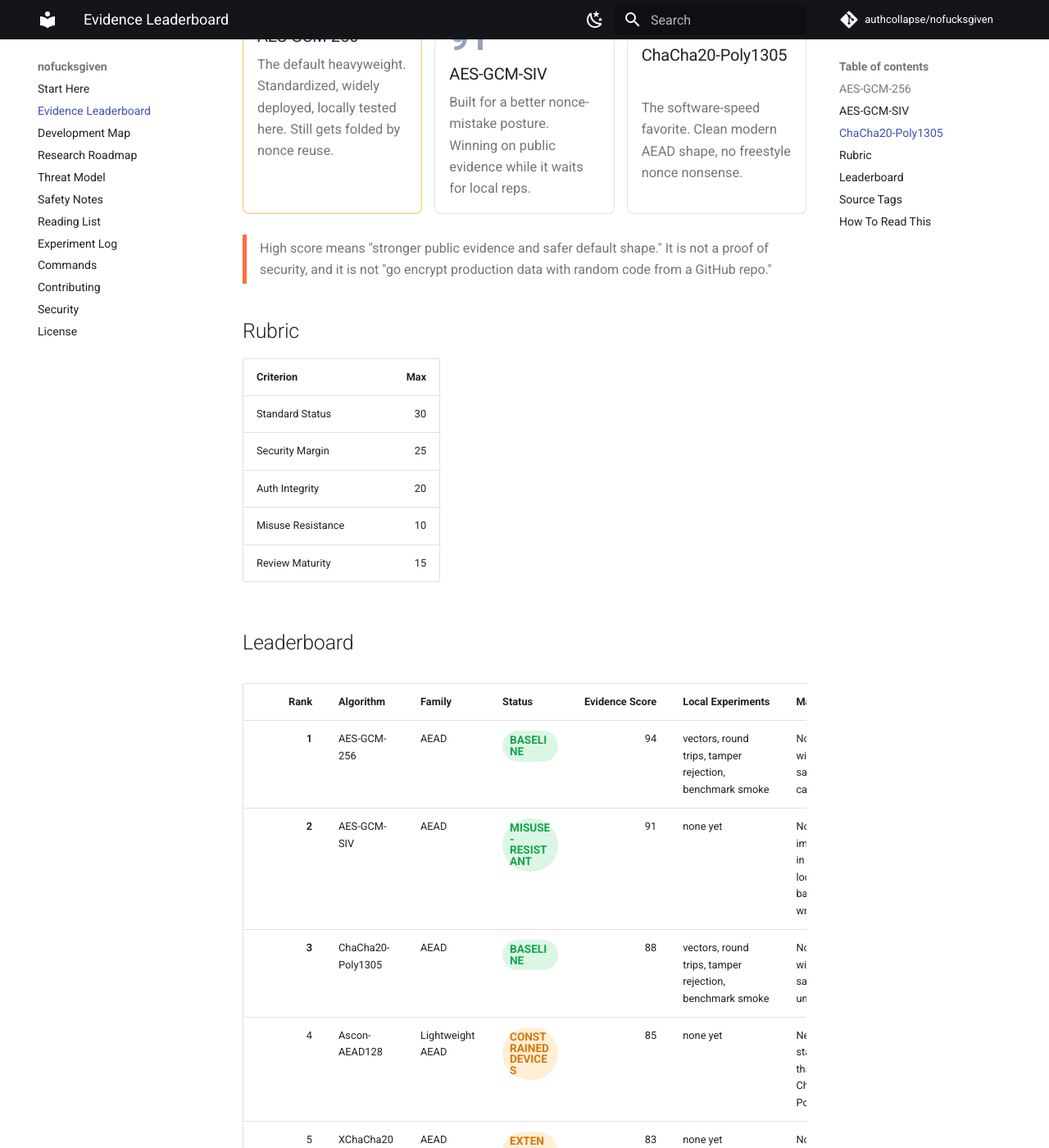
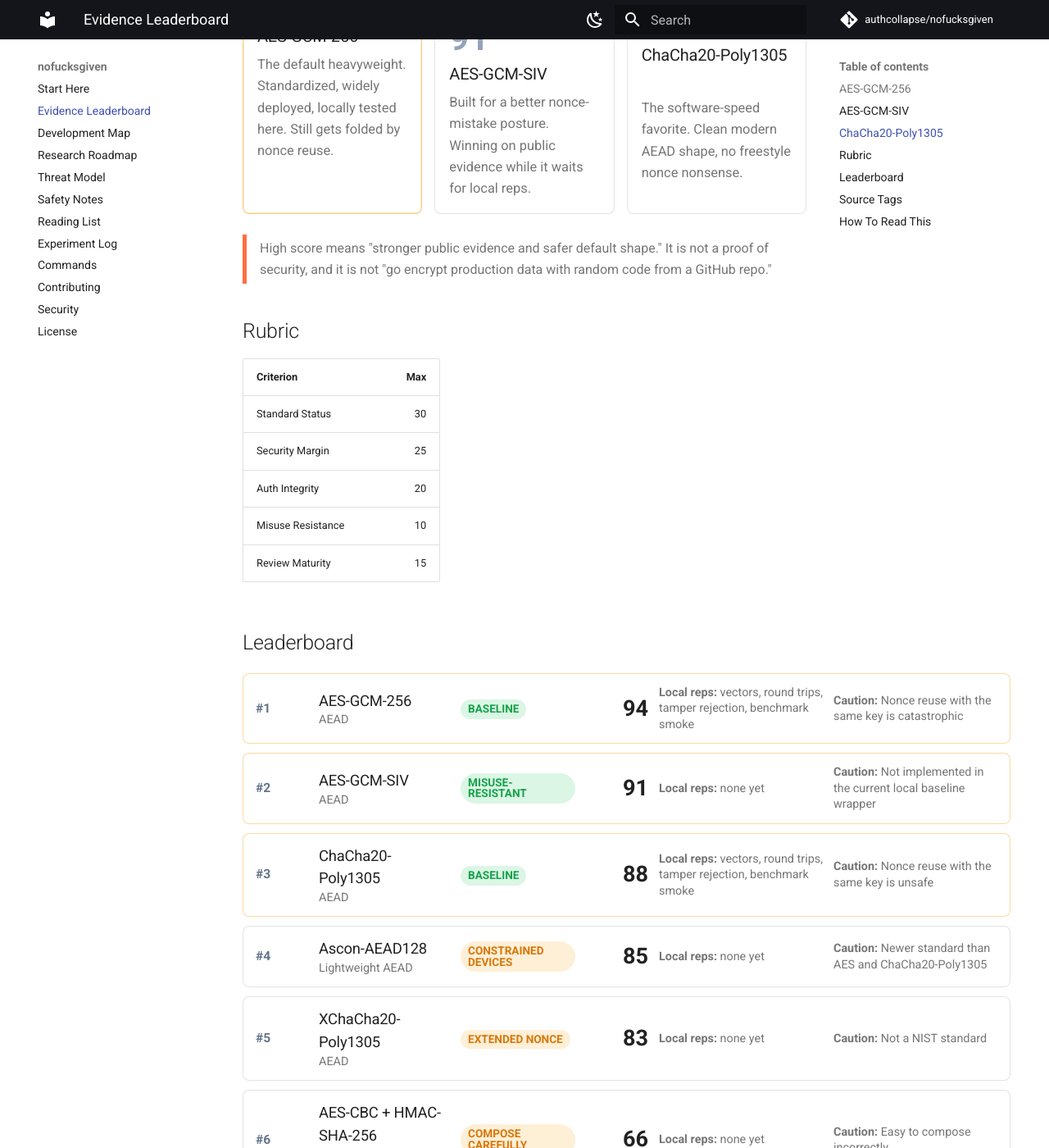
Before and after one commit to authcollapse/nofucksgiven, an MkDocs documentation site: the page built from docs/leaderboard.md, in a window 1280 px wide and 1400 px high, scrolled down 561 px. Shown: the whole window at 82% size. Built offline with MkDocs 1.6.1 and Material for MkDocs 9.7.7, drawn with Linux system fonts in a browser that asks for light colours; comment, search, counter and statistics services are not loaded; some of the changed text lies outside the part shown.

Commit message:
Add NFG to evidence leaderboard

```diff
--- a/docs/leaderboard.md
+++ b/docs/leaderboard.md
@@ -50,22 +50,162 @@ High score means "stronger public evidence and safer default shape." It is not a
 
 ## Leaderboard
 
-<div class="nfg-board" markdown>
+<div class="nfg-standings">
+<article class="nfg-competitor nfg-competitor--top">
+  <div class="nfg-competitor__rank">#1</div>
+  <div class="nfg-competitor__main">
+    <h3>AES-GCM-256</h3>
+    <p>AEAD</p>
+  </div>
+  <div><span class="nfg-status nfg-status--go">baseline</span></div>
+  <div class="nfg-competitor__score">94</div>
+  <div class="nfg-competitor__detail"><strong>Local reps:</strong> vectors, round trips, tamper rejection, benchmark smoke</div>
+  <div class="nfg-competitor__detail"><strong>Caution:</strong> Nonce reuse with the same key is catastrophic</div>
+</article>
 
-| Rank | Algorithm | Family | Status | Evidence Score | Local Experiments | Main Caution |
-| ---: | --- | --- | --- | ---: | --- | --- |
-| <span class="nfg-medal">1</span> | AES-GCM-256 | AEAD | <span class="nfg-status nfg-status--go">baseline</span> | 94 | vectors, round trips, tamper rejection, benchmark smoke | Nonce reuse with the same key is catastrophic |
-| <span class="nfg-medal">2</span> | AES-GCM-SIV | AEAD | <span class="nfg-status nfg-status--go">misuse-resistant</span> | 91 | none yet | Not implemented in the current local baseline wrapper |
-| <span class="nfg-medal">3</span> | ChaCha20-Poly1305 | AEAD | <span class="nfg-status nfg-status--go">baseline</span> | 88 | vectors, round trips, tamper rejection, benchmark smoke | Nonce reuse with the same key is unsafe |
-| 4 | Ascon-AEAD128 | Lightweight AEAD | <span class="nfg-status nfg-status--lab">constrained devices</span> | 85 | none yet | Newer standard than AES and ChaCha20-Poly1305 |
-| 5 | XChaCha20-Poly1305 | AEAD | <span class="nfg-status nfg-status--lab">extended nonce</span> | 83 | none yet | Not a NIST standard |
-| 6 | AES-CBC + HMAC-SHA-256 | Encrypt-then-MAC composition | <span class="nfg-status nfg-status--lab">compose carefully</span> | 66 | none yet | Easy to compose incorrectly |
-| 7 | AES-CTR + HMAC-SHA-256 | Encrypt-then-MAC composition | <span class="nfg-status nfg-status--lab">compose carefully</span> | 66 | none yet | Counter or nonce reuse is unsafe |
-| 8 | AES-CBC without authentication | Confidentiality-only mode | <span class="nfg-status nfg-status--avoid">avoid</span> | 40 | none yet | No built-in integrity |
-| 9 | AES-ECB | Confidentiality-only mode | <span class="nfg-status nfg-status--avoid">do not use</span> | 25 | none yet | Leaks repeated plaintext block patterns |
-| 10 | Triple DES / TDEA | Legacy block cipher | <span class="nfg-status nfg-status--avoid">withdrawn</span> | 15 | none yet | Withdrawn from NIST recommendation for TDEA |
-| 11 | DES | Legacy block cipher | <span class="nfg-status nfg-status--avoid">do not use</span> | 0 | none yet | 56-bit key is far below modern security requirements |
-| 12 | RC4 | Legacy stream cipher | <span class="nfg-status nfg-status--avoid">do not use</span> | 0 | none yet | Prohibited for TLS by RFC 7465 |
+<article class="nfg-competitor nfg-competitor--top">
+  <div class="nfg-competitor__rank">#2</div>
+  <div class="nfg-competitor__main">
+    <h3>AES-GCM-SIV</h3>
+    <p>AEAD</p>
+  </div>
+  <div><span class="nfg-status nfg-status--go">misuse-resistant</span></div>
+  <div class="nfg-competitor__score">91</div>
+  <div class="nfg-competitor__detail"><strong>Local reps:</strong> none yet</div>
+  <div class="nfg-competitor__detail"><strong>Caution:</strong> Not implemented in the current local baseline wrapper</div>
+</article>
+
+<article class="nfg-competitor nfg-competitor--top">
+  <div class="nfg-competitor__rank">#3</div>
+  <div class="nfg-competitor__main">
+    <h3>ChaCha20-Poly1305</h3>
+    <p>AEAD</p>
+  </div>
+  <div><span class="nfg-status nfg-status--go">baseline</span></div>
+  <div class="nfg-competitor__score">88</div>
+  <div class="nfg-competitor__detail"><strong>Local reps:</strong> vectors, round trips, tamper rejection, benchmark smoke</div>
+  <div class="nfg-competitor__detail"><strong>Caution:</strong> Nonce reuse with the same key is unsafe</div>
+</article>
+
+<article class="nfg-competitor">
+  <div class="nfg-competitor__rank">#4</div>
+  <div class="nfg-competitor__main">
+    <h3>Ascon-AEAD128</h3>
+    <p>Lightweight AEAD</p>
+  </div>
+  <div><span class="nfg-status nfg-status--lab">constrained devices</span></div>
+  <div class="nfg-competitor__score">85</div>
+  <div class="nfg-competitor__detail"><strong>Local reps:</strong> none yet</div>
+  <div class="nfg-competitor__detail"><strong>Caution:</strong> Newer standard than AES and ChaCha20-Poly1305</div>
+</article>
+
+<article class="nfg-competitor">
+  <div class="nfg-competitor__rank">#5</div>
+  <div class="nfg-competitor__main">
+    <h3>XChaCha20-Poly1305</h3>
+    <p>AEAD</p>
+  </div>
+  <div><span class="nfg-status nfg-status--lab">extended nonce</span></div>
+  <div class="nfg-competitor__score">83</div>
+  <div class="nfg-competitor__detail"><strong>Local reps:</strong> none yet</div>
+  <div class="nfg-competitor__detail"><strong>Caution:</strong> Not a NIST standard</div>
+</article>
+
+<article class="nfg-competitor">
+  <div class="nfg-competitor__rank">#6</div>
+  <div class="nfg-competitor__main">
+    <h3>AES-CBC + HMAC-SHA-256</h3>
+    <p>Encrypt-then-MAC composition</p>
+  </div>
+  <div><span class="nfg-status nfg-status--lab">compose carefully</span></div>
+  <div class="nfg-competitor__score">66</div>
+  <div class="nfg-competitor__detail"><strong>Local reps:</strong> none yet</div>
+  <div class="nfg-competitor__detail"><strong>Caution:</strong> Easy to compose incorrectly</div>
+</article>
+
+<article class="nfg-competitor">
+  <div class="nfg-competitor__rank">#7</div>
+  <div class="nfg-competitor__main">
+    <h3>AES-CTR + HMAC-SHA-256</h3>
+    <p>Encrypt-then-MAC composition</p>
+  </div>
+  <div><span class="nfg-status nfg-status--lab">compose carefully</span></div>
+  <div class="nfg-competitor__score">66</div>
+  <div class="nfg-competitor__detail"><strong>Local reps:</strong> none yet</div>
+  <div class="nfg-competitor__detail"><strong>Caution:</strong> Counter or nonce reuse is unsafe</div>
+</article>
+
+<article class="nfg-competitor">
+  <div class="nfg-competitor__rank">#8</div>
+  <div class="nfg-competitor__main">
+    <h3>AES-CBC without authentication</h3>
+    <p>Confidentiality-only mode</p>
+  </div>
+  <div><span class="nfg-status nfg-status--avoid">avoid</span></div>
+  <div class="nfg-competitor__score">40</div>
+  <div class="nfg-competitor__detail"><strong>Local reps:</strong> none yet</div>
+  <div class="nfg-competitor__detail"><strong>Caution:</strong> No built-in integrity</div>
+</article>
+
+<article class="nfg-competitor">
+  <div class="nfg-competitor__rank">#9</div>
+  <div class="nfg-competitor__main">
+    <h3>AES-ECB</h3>
+    <p>Confidentiality-only mode</p>
+  </div>
+  <div><span class="nfg-status nfg-status--avoid">do not use</span></div>
+  <div class="nfg-competitor__score">25</div>
+  <div class="nfg-competitor__detail"><strong>Local reps:</strong> none yet</div>
+  <div class="nfg-competitor__detail"><strong>Caution:</strong> Leaks repeated plaintext block patterns</div>
+</article>
+
+<article class="nfg-competitor">
+  <div class="nfg-competitor__rank">#10</div>
+  <div class="nfg-competitor__main">
+    <h3>Triple DES / TDEA</h3>
+    <p>Legacy block cipher</p>
+  </div>
+  <div><span class="nfg-status nfg-status--avoid">withdrawn</span></div>
+  <div class="nfg-competitor__score">15</div>
+  <div class="nfg-competitor__detail"><strong>Local reps:</strong> none yet</div>
+  <div class="nfg-competitor__detail"><strong>Caution:</strong> Withdrawn from NIST recommendation for TDEA</div>
+</article>
+
+<article class="nfg-competitor nfg-competitor--nfg">
+  <div class="nfg-competitor__rank">#11</div>
+  <div class="nfg-competitor__main">
+    <h3>NFG-v0</h3>
+    <p>Original experiment</p>
+  </div>
+  <div><span class="nfg-status nfg-status--lab">lab build</span></div>
+  <div class="nfg-competitor__score">12</div>
+  <div class="nfg-competitor__detail"><strong>Local reps:</strong> deterministic datasets, vectors, round trips, tamper rejection, nonce-reuse failure demos, benchmark smoke</div>
+  <div class="nfg-competitor__detail"><strong>Caution:</strong> No public cryptanalysis</div>
+</article>
+
+<article class="nfg-competitor">
+  <div class="nfg-competitor__rank">#12</div>
+  <div class="nfg-competitor__main">
+    <h3>DES</h3>
+    <p>Legacy block cipher</p>
+  </div>
+  <div><span class="nfg-status nfg-status--avoid">do not use</span></div>
+  <div class="nfg-competitor__score">0</div>
+  <div class="nfg-competitor__detail"><strong>Local reps:</strong> none yet</div>
+  <div class="nfg-competitor__detail"><strong>Caution:</strong> 56-bit key is far below modern security requirements</div>
+</article>
+
+<article class="nfg-competitor">
+  <div class="nfg-competitor__rank">#13</div>
+  <div class="nfg-competitor__main">
+    <h3>RC4</h3>
+    <p>Legacy stream cipher</p>
+  </div>
+  <div><span class="nfg-status nfg-status--avoid">do not use</span></div>
+  <div class="nfg-competitor__score">0</div>
+  <div class="nfg-competitor__detail"><strong>Local reps:</strong> none yet</div>
+  <div class="nfg-competitor__detail"><strong>Caution:</strong> Prohibited for TLS by RFC 7465</div>
+</article>
 
 </div>
 
@@ -81,12 +221,13 @@ High score means "stronger public evidence and safer default shape." It is not a
 - AES-CBC without authentication: NIST SP 800-38A
 - AES-ECB: NIST SP 800-38A
 - Triple DES / TDEA: NIST SP 800-67 withdrawal, NIST SP 800-131A
-- DES: NIST FIPS 197
+- NFG-v0: local experiment only
+- DES: NIST FIPS 46-3 withdrawal, NIST SP 800-131A
 - RC4: RFC 7465
 
 ## How To Read This
 
 - A high score means stronger public evidence and safer default shape, not guaranteed safety.
-- Local experiments currently cover only algorithms implemented in `src/nofucksgiven/baselines.py`.
+- Local experiments currently cover algorithms implemented in `src/nofucksgiven/baselines.py` and the NFG-v0 scaffold under `experiments/nfg/`.
 - Performance benchmarks belong beside environment metadata; they do not increase security.
 - Legacy algorithms stay on the board so we can test that our tooling rejects or warns on them.
--- a/docs/stylesheets/extra.css
+++ b/docs/stylesheets/extra.css
@@ -135,66 +135,77 @@
   margin: 0.35rem 0 0;
 }
 
-.nfg-board {
-  max-width: 100%;
-  overflow-x: auto;
-  padding-bottom: 0.15rem;
+.nfg-lab-card {
+  align-items: center;
+  background:
+    linear-gradient(135deg, rgba(14, 165, 233, 0.14), transparent 42%),
+    var(--nfg-panel);
+  border: 1px solid rgba(14, 165, 233, 0.35);
+  border-radius: 8px;
+  display: flex;
+  gap: 1rem;
+  justify-content: space-between;
+  margin: -0.35rem 0 1.25rem;
+  padding: 0.85rem;
 }
 
-.nfg-board .md-typeset__table {
-  display: block;
-  max-width: 100%;
-  overflow-x: auto;
-}
-
-.nfg-board table {
-  display: table;
-  width: 100%;
-  min-width: 760px;
-  table-layout: fixed;
-  font-size: 0.72rem;
-}
-
-.nfg-board th {
-  white-space: nowrap;
-}
-
-.nfg-board td,
-.nfg-board th {
-  overflow-wrap: anywhere;
-  vertical-align: top;
-}
-
-.nfg-board :is(td, th):nth-child(1) {
-  width: 4%;
-}
-
-.nfg-board :is(td, th):nth-child(2) {
-  width: 16%;
-}
-
-.nfg-board :is(td, th):nth-child(3) {
-  width: 13%;
-}
-
-.nfg-board :is(td, th):nth-child(4) {
-  width: 13%;
-}
-
-.nfg-board :is(td, th):nth-child(5) {
-  width: 8%;
-}
-
-.nfg-board :is(td, th):nth-child(6) {
-  width: 20%;
-}
-
-.nfg-board :is(td, th):nth-child(7) {
-  width: 26%;
+.nfg-lab-card h3 {
+  margin: 0.15rem 0;
 }
 
 .nfg-medal {
   font-weight: 900;
+}
+
+.nfg-standings {
+  display: grid;
+  gap: 0.55rem;
+  margin: 1rem 0 1.25rem;
+}
+
+.nfg-competitor {
+  align-items: center;
+  background: var(--nfg-panel);
+  border: 1px solid var(--nfg-panel-border);
+  border-radius: 8px;
+  display: grid;
+  gap: 0.65rem;
+  grid-template-columns: 3.2rem minmax(8rem, 1.15fr) minmax(7rem, 0.8fr) 3.8rem minmax(10rem, 1.2fr) minmax(10rem, 1.2fr);
+  padding: 0.65rem 0.75rem;
+}
+
+.nfg-competitor--top {
+  border-color: rgba(245, 158, 11, 0.38);
+}
+
+.nfg-competitor--nfg {
+  border-color: rgba(14, 165, 233, 0.45);
+  box-shadow: 0 0 0 1px rgba(14, 165, 233, 0.12) inset;
+}
+
+.nfg-competitor__rank {
+  color: var(--nfg-muted);
+  font-size: 0.78rem;
+  font-weight: 900;
+}
+
+.nfg-competitor__main h3 {
+  font-size: 0.92rem;
+  margin: 0;
+}
+
+.nfg-competitor__main p,
+.nfg-competitor__detail {
+  color: var(--md-default-fg-color--light);
+  font-size: 0.72rem;
+  line-height: 1.35;
+  margin: 0;
+}
+
+.nfg-competitor__score {
+  font-size: 1.35rem;
+  font-weight: 900;
+  justify-self: end;
 }
 
 .nfg-status {
@@ -233,7 +244,24 @@
     grid-template-columns: 1fr;
   }
 
-  .nfg-board table {
-    min-width: 720px;
+  .nfg-lab-card {
+    align-items: flex-start;
+    flex-direction: column;
+  }
+
+  .nfg-competitor {
+    align-items: start;
+    grid-template-columns: 2.6rem minmax(0, 1fr) auto;
+  }
+
+  .nfg-competitor > :nth-child(3),
+  .nfg-competitor > :nth-child(5),
+  .nfg-competitor > :nth-child(6) {
+    grid-column: 2 / -1;
+  }
+
+  .nfg-competitor__score {
+    grid-column: 3;
+    grid-row: 1 / span 2;
   }
 }
```
Also changed, not shown: README.md (+1 -0 lines), docs/index.md (+9 -0 lines), 3 other files.
